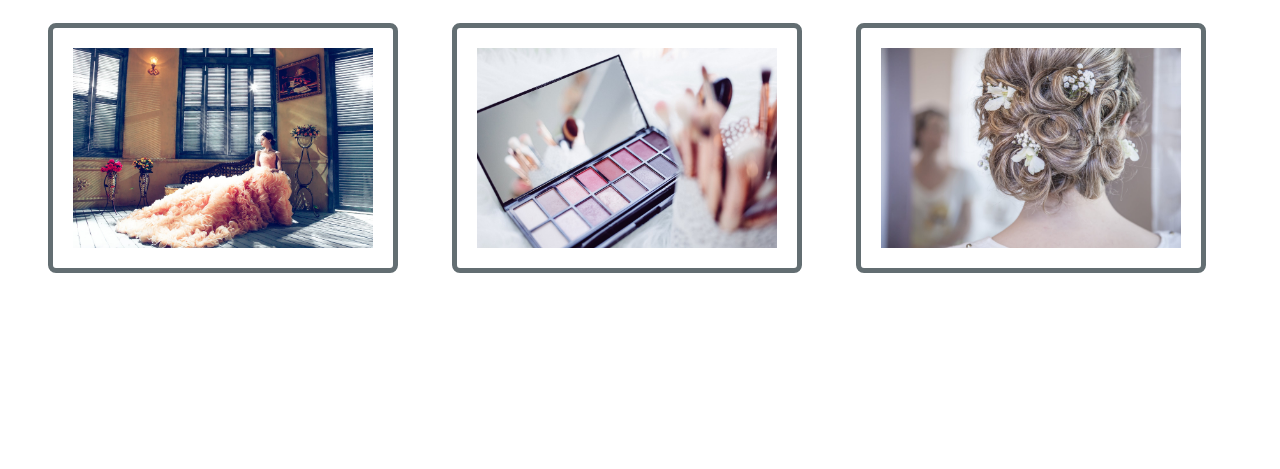
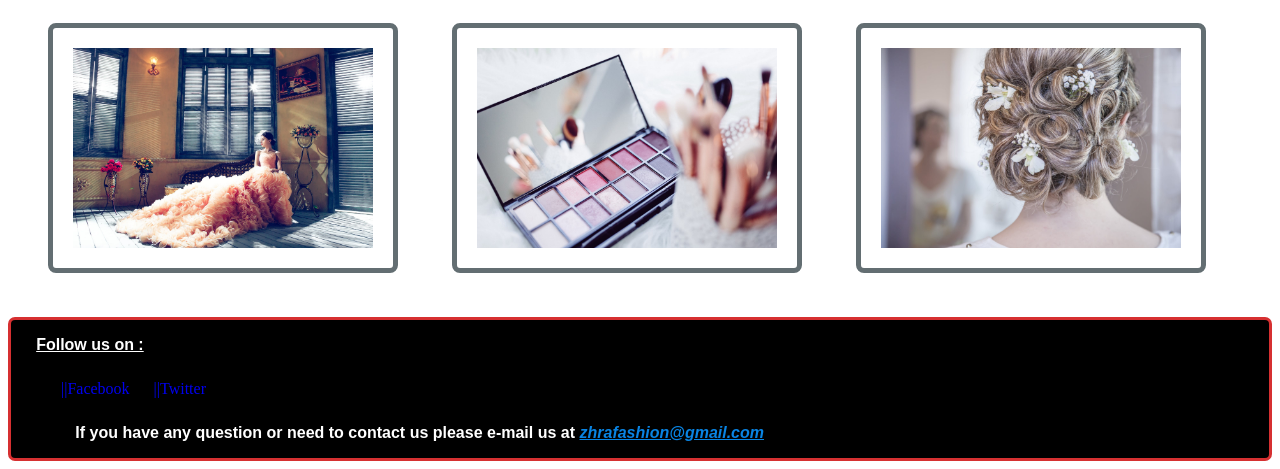
Before and after one commit to Emanzhra/Zhra-Fashion, a plain HTML site: page index.html in a window 1280 px wide. Shown: the part 532-1001 px from the top of the page. Before the commit the page ends 827 px from the top, so only its background shows below. Drawn offline with Linux system fonts and the light colour scheme.

Commit message:
add footer

```diff
--- a/index.html
+++ b/index.html
@@ -43,6 +43,18 @@
 
 		</div>
 
+		<!--footer-->
+		<div class='footer'>
+			<p class='footpara'>Follow us on :</p>
+			<ul>
+				<a href='http://bit.ly/2NMUtKv'><li>||Facebook</li></a>
+				<a href='https://www.twitter.com'><li>||Twitter</li></a>
+			<p class='lastpara'>If you have any question or need to contact us please e-mail us at <span class='e-mail'>zhrafashion@gmail.com</span>
+
+
+
+
+		</div>
 
 	</body>
 
--- a/myscripts.js
+++ /dev/null
@@ -1,3 +0,0 @@
-<script src="https://code.jquery.com/jquery-3.3.1.slim.min.js" integrity="sha384-q8i/X+965DzO0rT7abK41JStQIAqVgRVzpbzo5smXKp4YfRvH+8abtTE1Pi6jizo" crossorigin="anonymous"></script>
-<script src="https://cdnjs.cloudflare.com/ajax/libs/popper.js/1.14.3/umd/popper.min.js" integrity="sha384-ZMP7rVo3mIykV+2+9J3UJ46jBk0WLaUAdn689aCwoqbBJiSnjAK/l8WvCWPIPm49" crossorigin="anonymous"></script>
-<script src="https://stackpath.bootstrapcdn.com/bootstrap/4.1.3/js/bootstrap.min.js" integrity="sha384-ChfqqxuZUCnJSK3+MXmPNIyE6ZbWh2IMqE241rYiqJxyMiZ6OW/JmZQ5stwEULTy" crossorigin="anonymous"></script>
--- a/stylesheet.css
+++ b/stylesheet.css
@@ -51,3 +51,30 @@ ul li{
 	display:inline-block;
 	margin:10px;
 }
+
+.footer{
+	color:white;
+	background-color: black;
+	border: solid #d63031 3px;
+    border-radius: 7px;
+	margin-top: 30px;
+}
+.footpara {
+	margin-left: 2%;
+	text-decoration: underline;
+	font-weight: bold;
+	font-family: sans-serif;
+	font-size-adjust: 10px;
+}
+.lastpara{
+	margin-left: 2%;
+	text-decoration: none;
+	font-weight: bold;
+	font-family: sans-serif;
+	font-size-adjust: 10px;
+}
+.e-mail{
+	text-decoration: underline;
+	color: #0984e3;
+	font-style: italic;
+}
```
